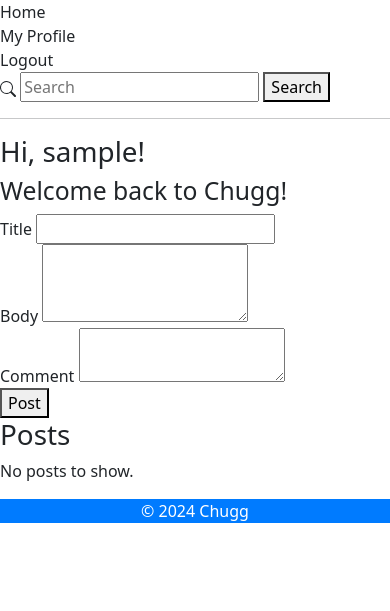
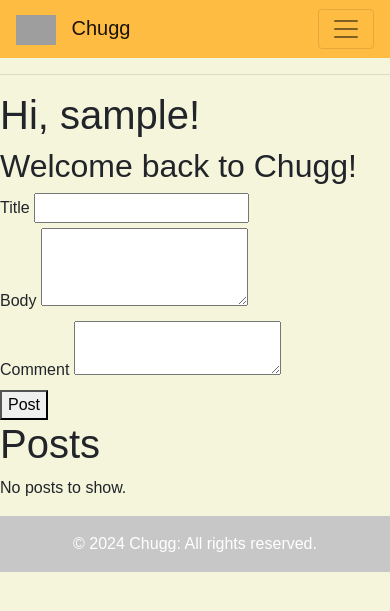
Before and after one commit to Radrados/agileProject, a Flask app: page / in a window 390 px wide. Shown: the top 611 px of the page. Run offline with Flask 3, Linux system fonts and the light colour scheme; the visitor is signed in with stand-in values (Sample User, id 1); data that the repository does not hold is empty; some libraries are stand-ins or nearby versions; grey boxes are pictures that could not be loaded.

Commit message:
homepage displays posts styled and responsive close #27

```diff
--- a/app/static/style.css
+++ b/app/static/style.css
@@ -1,4 +1,41 @@
+.login-card-bg {
+    border: 10px solid #ccc;  /* Adding a thin border */
+    background-color: #f5f5dc;    /* Light beige  */
+    box-shadow: 0 2px 4px rgba(0, 0, 0, 0.1); /* Subtle shadow */
+    transition: box-shadow 0.3s ease-in-out; /* Smooth transition for hover effect */
+
+    );
+    border: none;     /* Optional: remove border if needed */
+    border: none;     /* Optional: remove border if needed */
+}
+body.login-background {
+    background: linear-gradient(to bottom,
+        #f5f5dc 50%,  /* Beige color for the top half */
+        #ffffff 45%,  /* White stripe */
+        #ffffff 55%,  /* White stripe continues for 1% */
+        #ffbc42 51%   /* Orange color for the bottom half */
+    );
+}
+/* Ensure the navbar background is fully colored */
+.navbar {
+    background-color: #ffbc42 !important; /* Soft orange, with !important to override Bootstrap styles */
+    margin-bottom: 0; /* Removes any default margin below the navbar */
+    border: none; /* Removes any default border that might be styled differently */
+}
+
+/* Style for navigation links to contrast or complement the navbar color */
+.navbar-light .navbar-nav .nav-link {
+    color: #333; /* Darker text for better readability */
+}
+
+.navbar-light .navbar-nav .nav-link:hover {
+    color: #fff; /* White text on hover for better visibility */
+}
+
+
 body {
+        background-color: #f5f5dc; /* Light beige */
+
     font-family: Arial, sans-serif;
     margin: 0;
     padding: 0;
@@ -35,5 +72,5 @@ footer {
     background-color: #007BFF;
     color: white;
     text-align: center;
-    padding: 10;
+    padding: 10
 }
--- a/app/templates/base.html
+++ b/app/templates/base.html
@@ -1,61 +1,84 @@
-<!-- This is the base.html template
-    It contains the navigation bar, flash messages and the footer -->
 <!DOCTYPE html>
 <html lang="en">
 <head>
+    <!-- Meta tags for responsive behavior and character set -->
     <meta charset="UTF-8">
     <meta name="viewport" content="width=device-width, initial-scale=1.0">
-    <title>
-        {% block title %}Welcome to Chugg{% endblock %}
-    </title>
-    <link rel="stylesheet" href="static/style.css">
-    <link href="https://cdn.jsdelivr.net/npm/bootstrap@5.3.3/dist/css/bootstrap.min.css" rel="stylesheet" integrity="sha384-QWTKZyjpPEjISv5WaRU9OFeRpok6YctnYmDr5pNlyT2bRjXh0JMhjY6hW+ALEwIH" crossorigin="anonymous">
+
+    <!-- Dynamic page title, defaults to 'Welcome to Chugg' -->
+    <title>{% block title %}Welcome to Chugg{% endblock %}</title>
+
+    <!-- Link to Bootstrap CSS for responsive styling -->
+    <link rel="stylesheet" href="https://stackpath.bootstrapcdn.com/bootstrap/4.5.2/css/bootstrap.min.css">
+
+    <!-- Link to external custom CSS file -->
+    <link rel="stylesheet" href="{{ url_for('static', filename='style.css') }}">
+
 </head>
-<body>
-    <!-- Navigation -->
-    <nav>
-        <div>
-            <a class="nav-item nav-link" id="home" href="{{ url_for('index') }}">Home</a>
-            {% if current_user.is_anonymous %}
-            <a class="nav-item nav-link" id="landing" href="{{ url_for('landing') }}">Landing</a>
-            <a class="nav-item nav-link" id="login" href="{{ url_for('login') }}">Login</a>
-            <a class="nav-item nav-link" id="register" href="{{ url_for('register') }}">Register</a>
-            {% else %}
-            <a class="nav-item nav-link" id="user_profile" href="{{ url_for('user', username=current_user.username) }}">My Profile</a>
-            <a class="nav-item nav-link" id="logout" href="{{ url_for('logout') }}">Logout</a>
-            {% endif %}
-
-            <div class="search">
-                <form method="post" action="{{ url_for('search') }}">
-                    <svg xmlns="http://www.w3.org/2000/svg" width="16" height="16" fill="currentColor" class="bi bi-search" viewBox="0 0 16 16">
-                        <path d="M11.742 10.344a6.5 6.5 0 1 0-1.397 1.398h-.001q.044.06.098.115l3.85 3.85a1 1 0 0 0 1.415-1.414l-3.85-3.85a1 1 0 0 0-.115-.1zM12 6.5a5.5 5.5 0 1 1-11 0 5.5 5.5 0 0 1 11 0"/>
-                      </svg>
-                    <input class="search-input" type="search" placeholder="Search" name="search-post">
-                    <button type="submit">Search</button>
-                </form>
-            </div>
+<body class="{% block body_class %}{% endblock %}"> <!-- Allows dynamic setting of body class for different pages -->
+    <!-- Navigation bar setup -->
+    <nav class="navbar navbar-expand-lg navbar-light bg-light">
+        <!-- Navbar brand link with image and text -->
+        <a class="navbar-brand" href="{{ url_for('index') }}">
+            <img src="{{ url_for('static', filename='images/logo.png') }}" alt="Logo" style="height: 30px; width: auto; margin-right: 10px;">
+            Chugg
+        </a>
+        <button class="navbar-toggler" type="button" data-toggle="collapse" data-target="#navbarNav" aria-controls="navbarNav" aria-expanded="false" aria-label="Toggle navigation">
+            <span class="navbar-toggler-icon"></span>
+        </button>
+        <div class="collapse navbar-collapse" id="navbarNav">
+            <ul class="navbar-nav">
+                <li class="nav-item">
+                    <a class="nav-link" id="home" href="{{ url_for('index') }}">Home</a>
+                </li>
+            </ul>
+            <ul class="navbar-nav ml-auto">
+                {% if current_user.is_anonymous %}
+                <li class="nav-item">
+                    <a class="nav-link" id="landing" href="{{ url_for('landing') }}">Landing</a>
+                </li>
+                <li class="nav-item">
+                    <a class="nav-link" id="login" href="{{ url_for('login') }}">Login</a>
+                </li>
+                <li class="nav-item">
+                    <a class="nav-link" id="register" href="{{ url_for('register') }}">Register</a>
+                </li>
+                {% else %}
+                <li class="nav-item">
+                    <a class="nav-link" id="logout" href="{{ url_for('logout') }}">Logout</a>
+                </li>
+                {% endif %}
+            </ul>
         </div>
     </nav>
+
+    <!-- Horizontal rule to separate navbar from content -->
     <hr>
-
-    <!-- Show flash messages -->
-    {% with messages = get_flashed_messages() %}
+    <!-- Flash message display area -->
+    {% with messages = get_flashed_messages(with_categories=true) %}
         {% if messages %}
-        <ul>
-            {% for msg in messages %}
-            <li>{{ msg }}</li>
-            {% endfor %}
-        </ul>
+            <div class="container">
+                {% for category, message in messages %}
+                    <div class="alert alert-{{ category }}" role="alert">
+                        {{ message }}
+                    </div>
+                {% endfor %}
+            </div>
         {% endif %}
     {% endwith %}
-
-
-    <!-- Other html file's content -->
+    <!-- Main content block where child templates will insert content -->
     {% block content %}{% endblock %}
-    <!-- Common footer -->
-    <footer>
-        <p>&copy; 2024 Chugg</p>
+    <!-- Common footer across all pages -->
+    <footer class="bg-light text-center text-lg-start">
+        <div class="text-center p-3" style="background-color: rgba(0, 0, 0, 0.2);">
+            &copy; 2024 Chugg: All rights reserved.
+        </div>
     </footer>
+    <!-- Bootstrap JavaScript dependencies and plugins -->
+    <script src="https://code.jquery.com/jquery-3.5.1.slim.min.js"></script>
+    <script src="https://cdn.jsdelivr.net/npm/@popperjs/core@2.5.2/dist/umd/popper.min.js"></script>
+    <script src="https://stackpath.bootstrapcdn.com/bootstrap/4.5.2/js/bootstrap.min.js"></script>
+    <!-- Moment.js for date handling, included if used in child templates -->
     {{ moment.include_moment() }}
 </body>
 </html>
```
